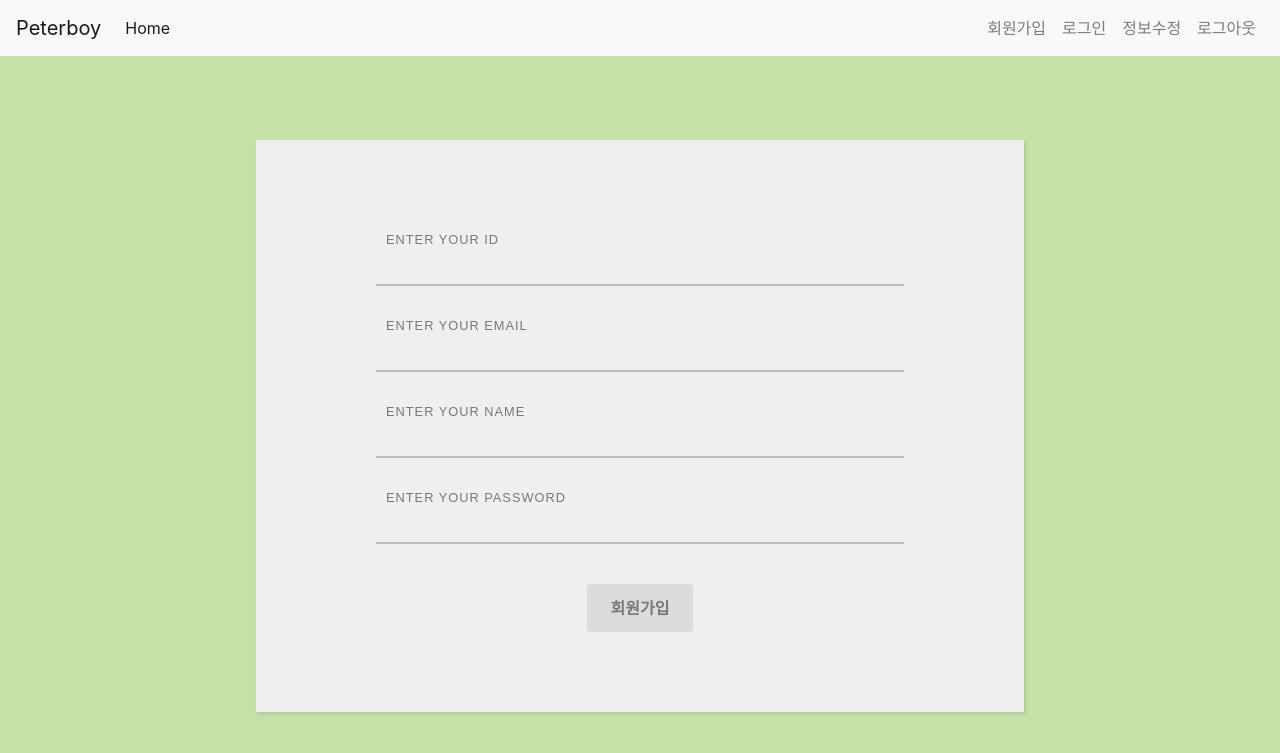
After one commit to search5/peterboy, a Flask app: template peterboy/templates/web/signup.html in a window 1280 px wide. The commit adds this page. Shown: the top 753 px of the page. Run offline with Flask 2, Linux system fonts and the light colour scheme; the template is opened without the code that fills it, so the values that code supplies are empty; some libraries are stand-ins or nearby versions.

Commit message:
기본 가입/로그인 화면만 구현

```diff
--- a/peterboy/main.py
+++ b/peterboy/main.py
@@ -33,6 +33,16 @@ register_authorization_hooks(
 @app.route('/')
 def main():
     return render_template('web/index.html')
+
+
+@app.route('/signup')
+def signup():
+    return render_template('web/signup.html')\
+
+
+@app.route('/signin')
+def signin():
+    return render_template('web/signin.html')
 
 
 @app.route('/oauth/request_token', methods=['GET', 'POST'])
--- /dev/null
+++ b/peterboy/templates/web/base.html
@@ -0,0 +1,75 @@
+<!doctype html>
+<html lang="ko">
+  <head>
+  <meta charset="utf-8">
+  <meta name="viewport" content="width=device-width, initial-scale=1, shrink-to-fit=no">
+  <meta name="description" content="">
+  <title>Tomboy Sync Server - Peterboy</title>
+
+  <!-- Bootstrap core CSS -->
+  <link href="{{ url_for('static', filename='vendor/bootstrap.min.css') }}" rel="stylesheet" integrity="sha384-ggOyR0iXCbMQv3Xipma34MD+dH/1fQ784/j6cY/iJTQUOhcWr7x9JvoRxT2MZw1T" crossorigin="anonymous">
+
+
+  <style>
+    .bd-placeholder-img {
+      font-size: 1.125rem;
+      text-anchor: middle;
+      -webkit-user-select: none;
+      -moz-user-select: none;
+      -ms-user-select: none;
+      user-select: none;
+    }
+
+    @media (min-width: 768px) {
+      .bd-placeholder-img-lg {
+        font-size: 3.5rem;
+      }
+    }
+  </style>
+  {% block css %}
+  {% endblock %}
+
+  {% block script %}
+  {% endblock %}
+
+  <!-- Custom styles for this template -->
+  <link href="{{ url_for('static', filename='css/starter-template.css') }}" rel="stylesheet">
+  </head>
+  <body>
+  <nav class="navbar navbar-expand-md navbar-light bg-light fixed-top">
+    <a class="navbar-brand" href="/">Peterboy</a>
+    <button class="navbar-toggler" type="button" data-toggle="collapse" data-target="#navbarsExampleDefault" aria-controls="navbarsExampleDefault" aria-expanded="false" aria-label="Toggle navigation">
+      <span class="navbar-toggler-icon"></span>
+    </button>
+
+    <div class="collapse navbar-collapse" id="navbarsExampleDefault">
+      <ul class="navbar-nav mr-auto">
+        <li class="nav-item active">
+          <a class="nav-link" href="/">Home <span class="sr-only">(current)</span></a>
+        </li>
+      </ul>
+      <ul class="navbar-nav ml-auto">
+        <li class="nav-item">
+          <a class="nav-link" href="/signup">회원가입</a>
+        </li>
+        <li class="nav-item">
+          <a class="nav-link" href="#">로그인</a>
+        </li>
+        <li class="nav-item">
+          <a class="nav-link" href="#">정보수정</a>
+        </li>
+        <li class="nav-item">
+          <a class="nav-link" href="#">로그아웃</a>
+        </li>
+      </ul>
+    </div>
+  </nav>
+
+  {% block main %}
+  {% endblock %}
+  <!-- /.container -->
+
+  <script src="https://code.jquery.com/jquery-3.3.1.slim.min.js" integrity="sha384-q8i/X+965DzO0rT7abK41JStQIAqVgRVzpbzo5smXKp4YfRvH+8abtTE1Pi6jizo" crossorigin="anonymous"></script>
+  <script src="{{ url_for('static', filename='vendor/bootstrap.min.js') }}"></script>
+  </body>
+</html>
--- /dev/null
+++ b/peterboy/templates/web/signup.html
@@ -0,0 +1,149 @@
+{% extends "web/base.html" %}
+
+{% block script %}
+  <script src="//unpkg.com/vue"></script>
+{% endblock %}
+
+{% block css %}
+  <style type="text/css">
+    body {
+      background: #C5E1A5;
+    }
+
+    form {
+      width: 60%;
+      margin: 60px auto;
+      background: #efefef;
+      padding: 60px 120px 80px 120px;
+      text-align: center;
+      -webkit-box-shadow: 2px 2px 3px rgba(0, 0, 0, 0.1);
+      box-shadow: 2px 2px 3px rgba(0, 0, 0, 0.1);
+    }
+
+    label {
+      display: block;
+      position: relative;
+      margin: 40px 0;
+    }
+
+    .label-txt {
+      position: absolute;
+      top: -1.6em;
+      padding: 10px;
+      font-family: sans-serif;
+      font-size: .8em;
+      letter-spacing: 1px;
+      color: rgb(120, 120, 120);
+      transition: ease .3s;
+    }
+
+    .input {
+      width: 100%;
+      padding: 10px;
+      background: transparent;
+      border: none;
+      outline: none;
+    }
+
+    .line-box {
+      position: relative;
+      width: 100%;
+      height: 2px;
+      background: #BCBCBC;
+    }
+
+    .line {
+      position: absolute;
+      width: 0;
+      height: 2px;
+      top: 0;
+      left: 50%;
+      transform: translateX(-50%);
+      background: #8BC34A;
+      transition: ease .6s;
+    }
+
+    .input:focus + .line-box .line {
+      width: 100%;
+    }
+
+    .label-active {
+      top: -3em;
+    }
+
+    button {
+      display: inline-block;
+      padding: 12px 24px;
+      background: rgb(220, 220, 220);
+      font-weight: bold;
+      color: rgb(120, 120, 120);
+      border: none;
+      outline: none;
+      border-radius: 3px;
+      cursor: pointer;
+      transition: ease .3s;
+    }
+
+    button:hover {
+      background: #8BC34A;
+      color: #ffffff;
+    }
+  </style>
+{% endblock %}
+
+{% block main %}
+  <form id="app">
+    <label>
+      <p class="label-txt">ENTER YOUR ID</p>
+      <input type="text" class="input" autocomplete="off" @focus="input_focus" @blur="input_blur" v-model="user_id">
+      <div class="line-box">
+        <div class="line"></div>
+      </div>
+    </label>
+    <label>
+      <p class="label-txt">ENTER YOUR EMAIL</p>
+      <input type="text" class="input" autocomplete="off" @focus="input_focus" @blur="input_blur" v-model="user_email">
+      <div class="line-box">
+        <div class="line"></div>
+      </div>
+    </label>
+    <label>
+      <p class="label-txt">ENTER YOUR NAME</p>
+      <input type="text" class="input" autocomplete="off" @focus="input_focus" @blur="input_blur" v-model="user_name">
+      <div class="line-box">
+        <div class="line"></div>
+      </div>
+    </label>
+    <label>
+      <p class="label-txt">ENTER YOUR PASSWORD</p>
+      <input type="password" class="input" autocomplete="off" @focus="input_focus" @blur="input_blur" v-model="user_password">
+      <div class="line-box">
+        <div class="line"></div>
+      </div>
+    </label>
+    <button type="submit">회원가입</button>
+  </form>
+
+  <script>
+  new Vue({
+    el: "#app",
+    data: {
+      user_id: '',
+      user_email: '',
+      user_name: '',
+      user_password: ''
+    },
+    methods: {
+      input_focus: function (e) {
+        e.path[1].children[0].classList.add('label-active')
+      },
+      input_blur: function (e) {
+        e.path[1].children[0].classList.remove('label-active')
+      }
+    },
+    created: function () {
+      console.log("잘 되었엄!")
+    }
+  })
+  </script>
+{% endblock %}
```
Also changed, not shown: peterboy/templates/web/index.html (+10 -82 lines), peterboy/templates/web/signin.html (added, +111 -0 lines).
